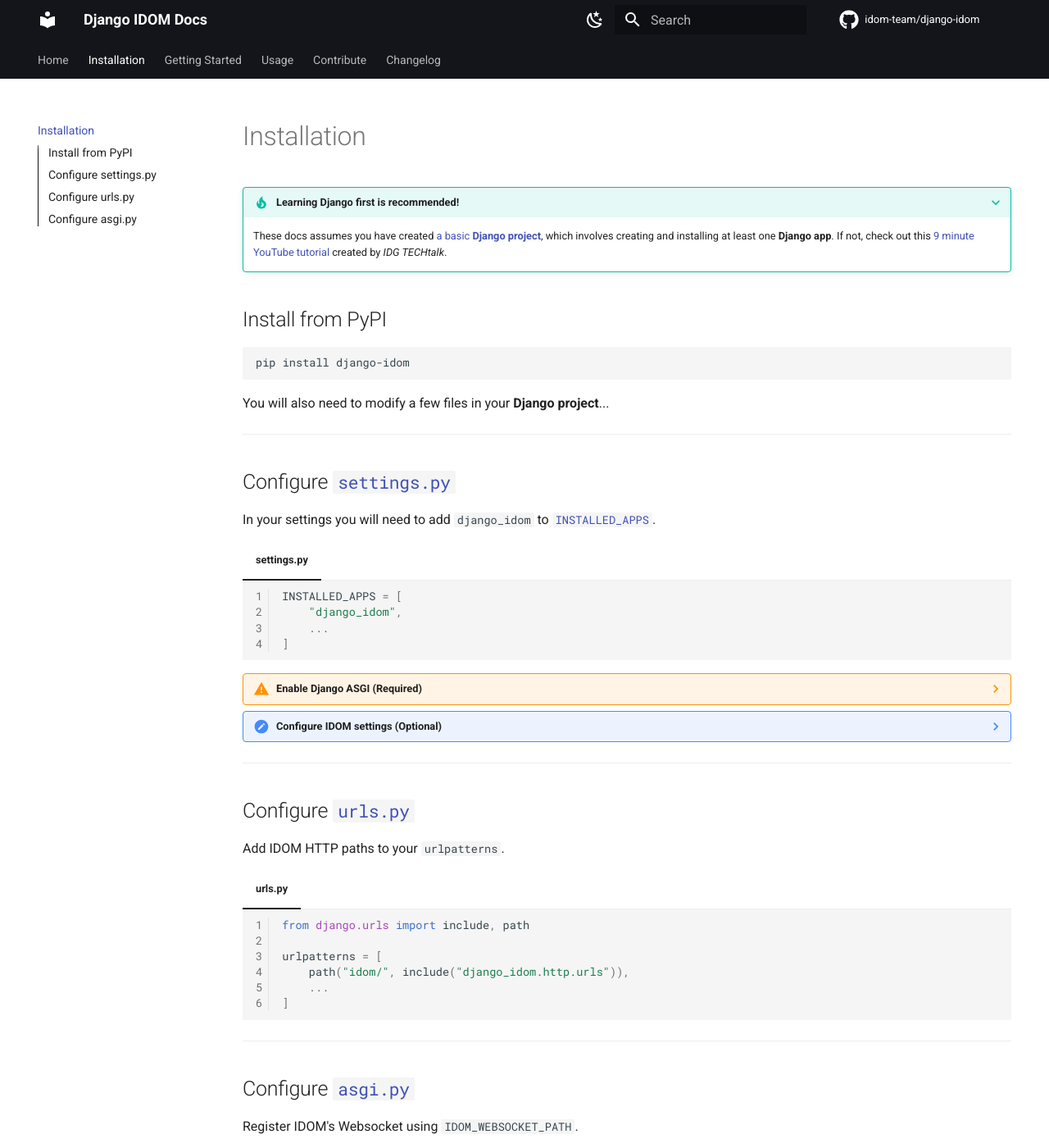
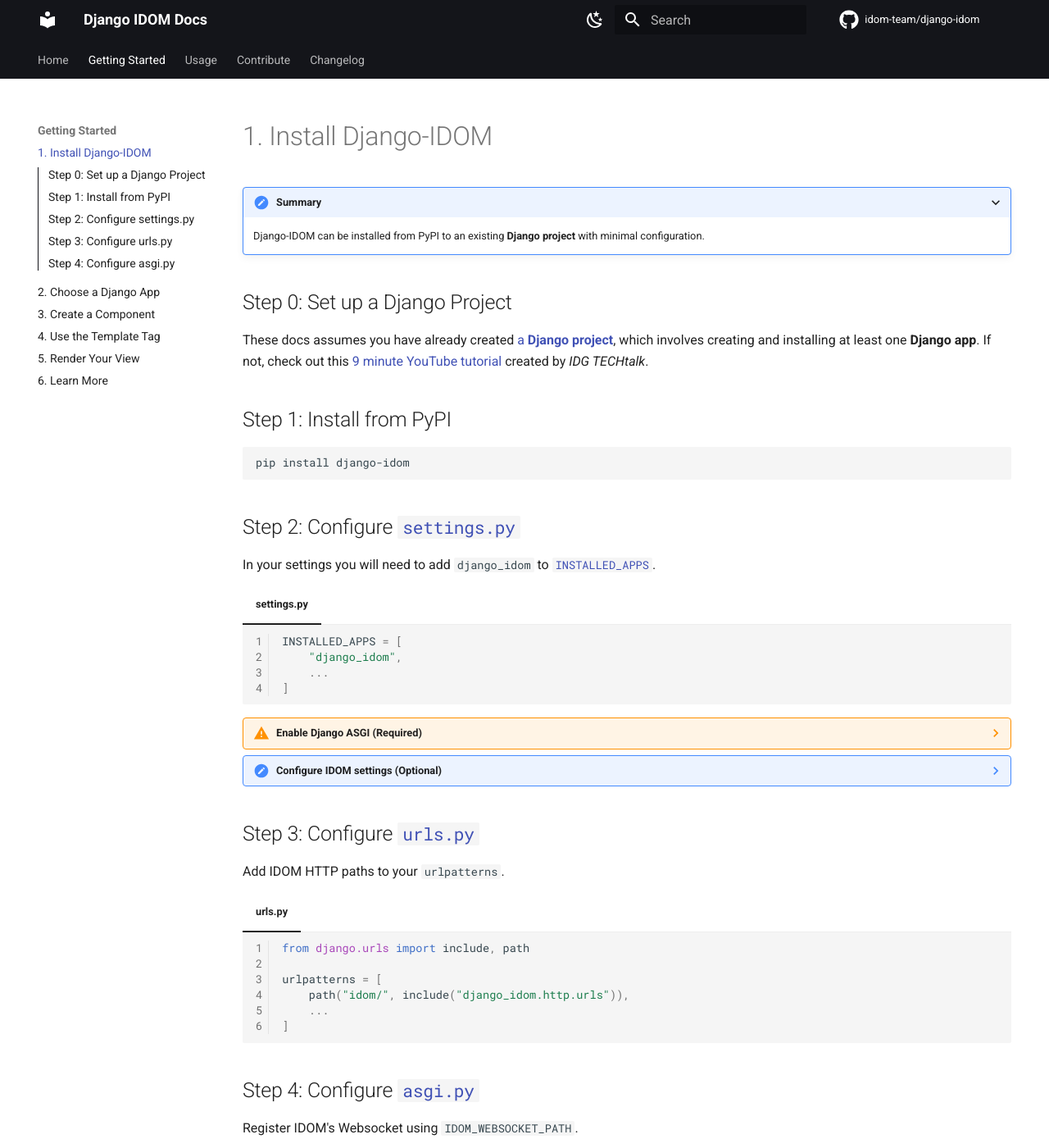
Before and after one commit to purity111/reactpy-django, an MkDocs documentation site: the page built from docs/src/getting-started/installation.md, in a window 1280 px wide and 1400 px high. Shown: the whole window at 82% size. Built offline with MkDocs 1.6.1 and Material for MkDocs 9.7.7, drawn with Linux system fonts in a browser that asks for light colours; comment, search, counter and statistics services are not loaded.

Commit message:
Reorganize install and getting started docs (#114)
* Reorganize install and getting started docs

* add docs badge

* fix example

````diff
--- a/docs/src/features/settings.md
+++ b/docs/src/features/settings.md
@@ -1,6 +1,6 @@
 ???+ summary
 
-    Django IDOM uses your **Django project's** `settings.py` file to modify the behavior of IDOM.
+    Django-IDOM uses your **Django project's** `settings.py` file to modify the behavior of IDOM.
 
 ## Primary Configuration
 
--- a/docs/src/installation/index.md
+++ b/docs/src/getting-started/installation.md
@@ -1,18 +1,18 @@
-???+ tip "Learning Django first is recommended!"
+???+ summary
 
-    <!--dj-proj-start-->These docs assumes you have created [a basic **Django project**](https://docs.djangoproject.com/en/dev/intro/tutorial01/), which involves creating and installing at least one **Django app**. If not, check out this [9 minute YouTube tutorial](https://www.youtube.com/watch?v=ZsJRXS_vrw0) created by _IDG TECHtalk_.<!--dj-proj-end-->
+    Django-IDOM can be installed from PyPI to an existing **Django project** with minimal configuration.
 
-## Install from PyPI
+## Step 0: Set up a Django Project
+
+These docs assumes you have already created [a **Django project**](https://docs.djangoproject.com/en/dev/intro/tutorial01/), which involves creating and installing at least one **Django app**. If not, check out this [9 minute YouTube tutorial](https://www.youtube.com/watch?v=ZsJRXS_vrw0) created by _IDG TECHtalk_.
+
+## Step 1: Install from PyPI
 
 ```bash
 pip install django-idom
 ```
 
-You will also need to modify a few files in your **Django project**...
-
----
-
-## Configure [`settings.py`](https://docs.djangoproject.com/en/dev/topics/settings/)
+## Step 2: Configure [`settings.py`](https://docs.djangoproject.com/en/dev/topics/settings/)
 
 In your settings you will need to add `django_idom` to [`INSTALLED_APPS`](https://docs.djangoproject.com/en/dev/ref/settings/#std:setting-INSTALLED_APPS).
 
@@ -47,11 +47,9 @@
 
     Below are a handful of values you can change within `settings.py` to modify the behavior of IDOM.
 
-    {% include-markdown "../features/settings.md" start="<!--settings-start-->" end="<!--settings-end-->" %}
+    {% include-markdown "../features/settings.md" start="<!--settings-start-->" end="<!--settings-end-->" preserve-includer-indent=false %}
 
----
-
-## Configure [`urls.py`](https://docs.djangoproject.com/en/dev/topics/http/urls/)
+## Step 3: Configure [`urls.py`](https://docs.djangoproject.com/en/dev/topics/http/urls/)
 
 Add IDOM HTTP paths to your `urlpatterns`.
 
@@ -66,9 +64,7 @@
     ]
     ```
 
----
-
-## Configure [`asgi.py`](https://docs.djangoproject.com/en/dev/howto/deployment/asgi/)
+## Step 4: Configure [`asgi.py`](https://docs.djangoproject.com/en/dev/howto/deployment/asgi/)
 
 Register IDOM's Websocket using `IDOM_WEBSOCKET_PATH`.
 
--- a/mkdocs.yml
+++ b/mkdocs.yml
@@ -1,13 +1,13 @@
 ---
 nav:
     - Home: index.md
-    - Installation: installation/index.md
     - Getting Started:
-          - 1. Initial Steps: getting-started/initial-steps.md
-          - 2. Create a Component: getting-started/create-component.md
-          - 3. Use the Template Tag: getting-started/reference-component.md
-          - 4. Render Your View: getting-started/render-view.md
-          - 5. Learn More: getting-started/learn-more.md
+          - 1. Install Django-IDOM: getting-started/installation.md
+          - 2. Choose a Django App: getting-started/choose-django-app.md
+          - 3. Create a Component: getting-started/create-component.md
+          - 4. Use the Template Tag: getting-started/reference-component.md
+          - 5. Render Your View: getting-started/render-view.md
+          - 6. Learn More: getting-started/learn-more.md
     - Usage:
           - Components: features/components.md
           - Hooks: features/hooks.md
@@ -89,5 +89,5 @@
 repo_url: https://github.com/idom-team/django-idom
 site_url: https://idom-team.github.io/django-idom
 repo_name: idom-team/django-idom
-edit_uri: edit/docs
+edit_uri: edit/main/docs/src
 docs_dir: docs/src
````
Also changed, not shown: README.md (+1 -1 lines), docs/src/features/templatetag.md (+1 -1 lines), docs/src/getting-started/choose-django-app.md (renamed from docs/src/getting-started/initial-steps.md, +3 -7 lines), docs/src/getting-started/create-component.md (+1 -1 lines).
